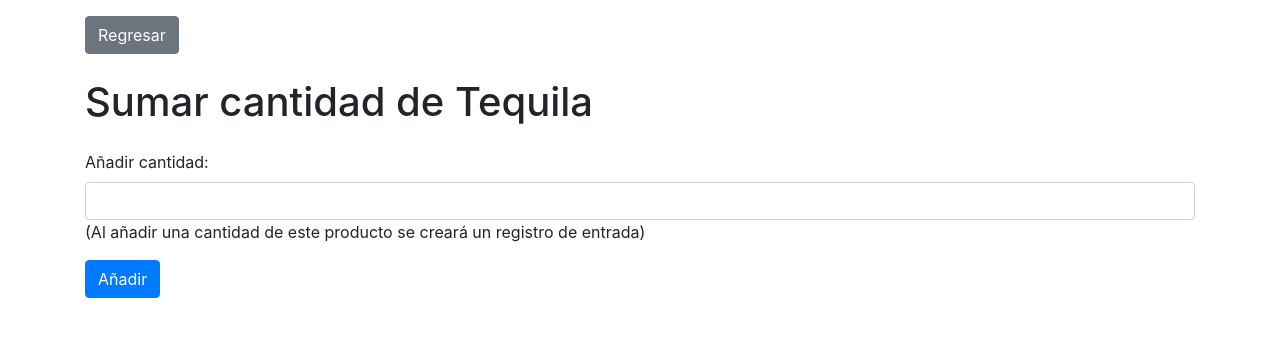
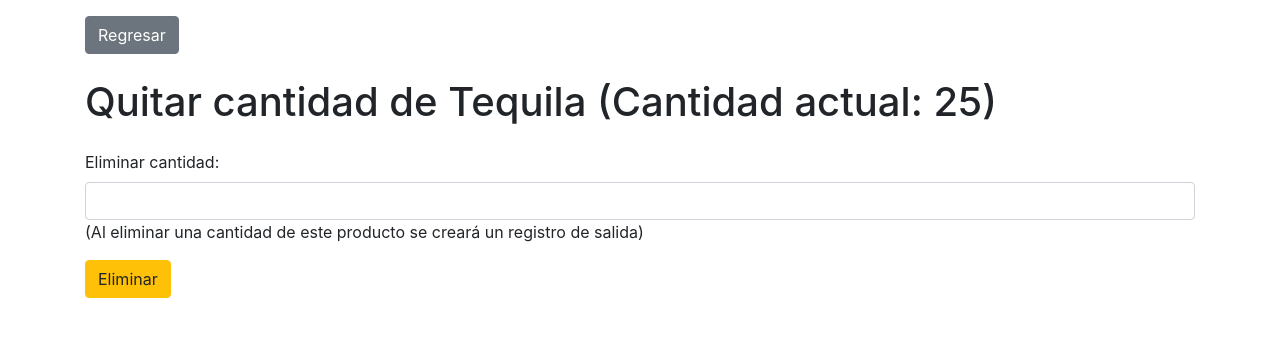
Before and after one commit to senacti/G2-BOLIPOLA, a Django app: page /quantity-product/1/1 in a window 1280 px wide. Shown: the top 337 px of the page. Run offline with Django 4.2, Linux system fonts and the light colour scheme; a user stored in the database is signed in; data comes from the database, SQL or seed files in the repository; parts of the project's set-up code (start-up, migrations or seed data) failed here and were passed over; some libraries are stand-ins or nearby versions.

Commit message:
Quitar cantidad productos desde inventario

```diff
--- a/bolipola/templates/inventario/inventory.html
+++ b/bolipola/templates/inventario/inventory.html
@@ -137,9 +137,10 @@
                             <img src="{{ inventory.product.image.url }}" class="card-img-top" alt="Foto de Producto">
                         <div class="card-body">
                             <button class="boton" id="button-1"><a href="{% url 'edit_product' inventory.product.pk %}"><i class="fa-solid fa-pen-to-square"></i></a></button>
-                            <button class="boton" id="button-3"><a href="{% url 'quantity_product' inventory.product.pk %}"><i class="fa-solid fa-plus"></i></a></button>
+                            <button class="boton" id="button-3"><a href="{% url 'quantity_product' inventory.product.pk True %}"><i class="fa-solid fa-plus"></i></a></button>
+                            <button class="boton" id="button-2"><a href="{% url 'quantity_product' inventory.product.pk False %}"><i class="fa-solid fa-minus"></i></a></button>
                             {% if inventory.product_quantity <= 0 and inventory.quantity_reserved <= 0 %}
-                                <button class="boton" id="button-2"><a href="{% url 'delete_product' inventory.product.pk %}"><i class="fa-solid fa-trash"></i></a></button>
+                                <button class="boton" id="button-4"><a href="{% url 'delete_product' inventory.product.pk %}"><i class="fa-solid fa-trash"></i></a></button>
                             {% endif %}
                         </div>
                     </div>
--- a/bolipola/templates/inventario/quantity_product.html
+++ b/bolipola/templates/inventario/quantity_product.html
@@ -22,16 +22,35 @@
     <div class="container">
         <p><a href="{% url 'inventory' %}" class="btn btn-secondary mt-3">Regresar</a></p>
 
-        <h1 class="mt-4">Sumar cantidad de {{ product_name }} </h1>
+        {% if add == 'True' %}
+        <h1 class="mt-4">Sumar cantidad de {{ product_name }} (Cantidad actual: {{ inventory.product_quantity }})</h1>
+        {% else %}
+        <h1 class="mt-4">Quitar cantidad de {{ product_name }} (Cantidad actual: {{ inventory.product_quantity }})</h1>
+        {% endif %}
 
         <form method="post" class="mt-4">
             {% csrf_token %}
             <div class="form-group">
+                {% if add == 'True' %}
+
                 <label for="product_quantity">Añadir cantidad:</label>
                 {{ form.product_quantity }}
                 <div>(Al añadir una cantidad de este producto se creará un registro de entrada)</div>
+
+                {% else %}
+
+                <label for="product_quantity">Eliminar cantidad:</label>
+                {{ form.product_quantity }}
+                <div>(Al eliminar una cantidad de este producto se creará un registro de salida)</div>
+
+                {% endif %}
             </div>
+
+            {% if add == 'True' %}
             <button type="submit" class="btn btn-primary">Añadir</button>
+            {% else %}
+            <button type="submit" class="btn btn-warning">Eliminar</button>
+            {% endif %}
         </form>
         {% if messages %}
             {% for msg in messages %}
```
Also changed, not shown: bolipola/static/inventory/inventory.css (+8 -0 lines).
